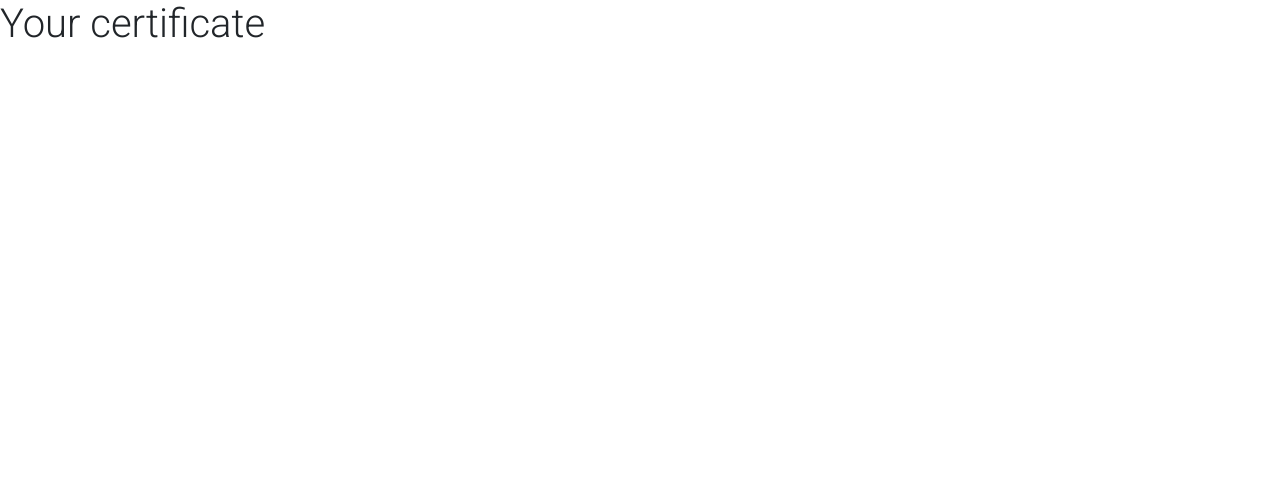
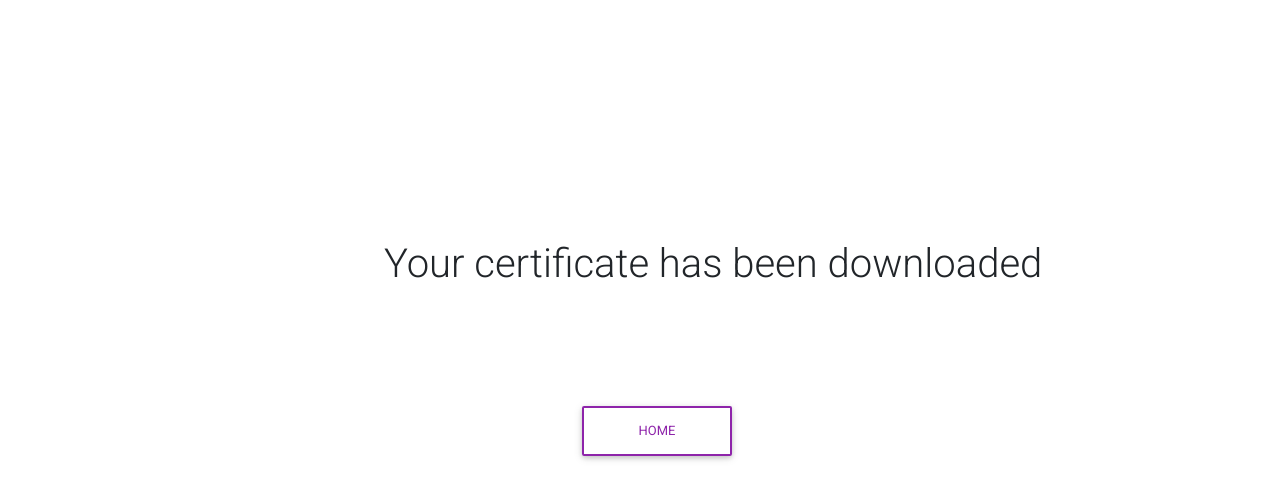
Before and after one commit to uaalumni02/pdf-app, a React (Create React App) app: page /pdf/1 in a window 1280 px wide. Shown: the top 500 px of the page. Built offline with nearby package versions, Linux system fonts and the light colour scheme; no server answers.

Commit message:
add return home

```diff
--- a/src/certificate.css
+++ b/src/certificate.css
@@ -8,3 +8,15 @@
 width: 150px;
 height: 50px;
 }
+
+.confirm_text {
+    position: fixed;
+    top: 30%;
+    left: 30%;
+}
+
+.home_btn {
+    position: fixed;
+    top: 50%;
+    left: 45%;
+}
--- a/src/pages/pdf.js
+++ b/src/pages/pdf.js
@@ -1,4 +1,7 @@
 import React, { useEffect } from "react";
+import SubmitBtn from "../components/SubmitBtn";
+
+import { MDBContainer } from "mdbreact";
 
 const Pdf = () => {
   const generatePDF = () => {
@@ -22,6 +25,14 @@ const Pdf = () => {
     generatePDF();
   }, []);
 
-  return <h1>Your certificate</h1>;
+  return (
+    <MDBContainer>
+      <h1 className="confirm_text">Your certificate has been downloaded</h1>
+      <div className="home_btn" >
+        <SubmitBtn onClick={event =>  window.location.href='/'} label="Home" />
+      </div>
+
+    </MDBContainer>
+  );
 };
 export default Pdf;
```
